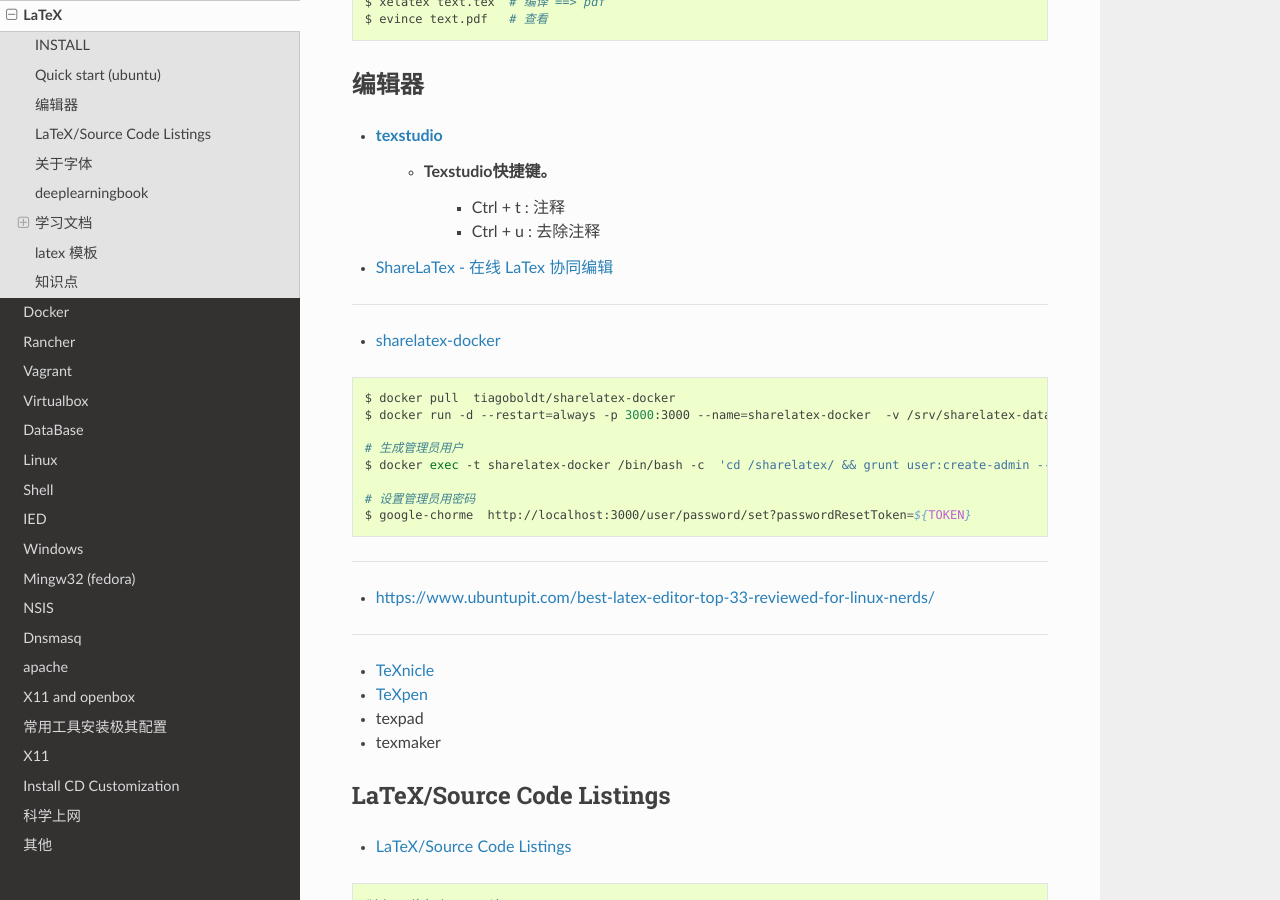
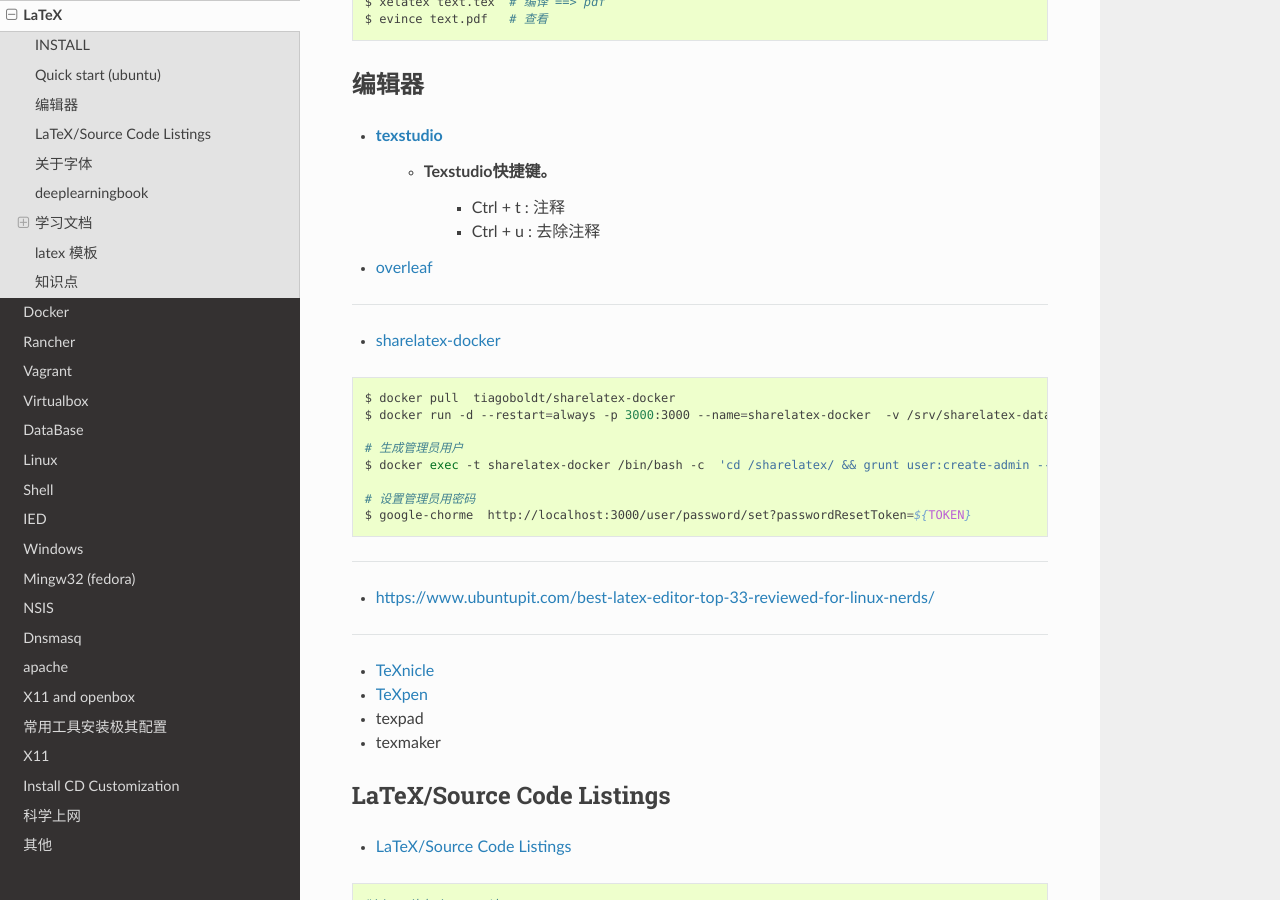
Before and after one commit to my-rds-store/my_space, a Sphinx documentation site: the page built from source/latex/index.rst, in a window 1280 px wide and 900 px high, scrolled down 1082 px. Built offline with Sphinx 7.4.7 and the Read the Docs theme 3.1.0, drawn with Linux system fonts in a browser that asks for light colours; some of the changed text lies outside the part shown.

Commit message:
update a...

```diff
--- a/source/latex/index.rst
+++ b/source/latex/index.rst
@@ -72,8 +72,8 @@
         * Ctrl + t : 注释
         * Ctrl + u : 去除注释
 
+* `overleaf <https://www.overleaf.com/project>`_
 
-* `ShareLaTex - 在线 LaTex 协同编辑 <https://www.sharelatex.com>`_
 
 ------------------------
 
@@ -248,7 +248,8 @@
 Learning and  Book
 =====================
 
-* `Mac LaTex 实战 <https://toutiao.io/posts/diwaz3/preview>`_
+* `一份（不太）简短的 LaTeX2ε 介绍 <https://github.com/CTeX-org/lshort-zh-cn/releases>`_
+
 
 * `texblog  <https://texblog.org/>`_
     * `Automated sub-figure generation using a loop in LaTeX  <https://texblog.org/2015/10/09/automated-sub-figure-generation-using-a-loop-in-latex/>`_
```
